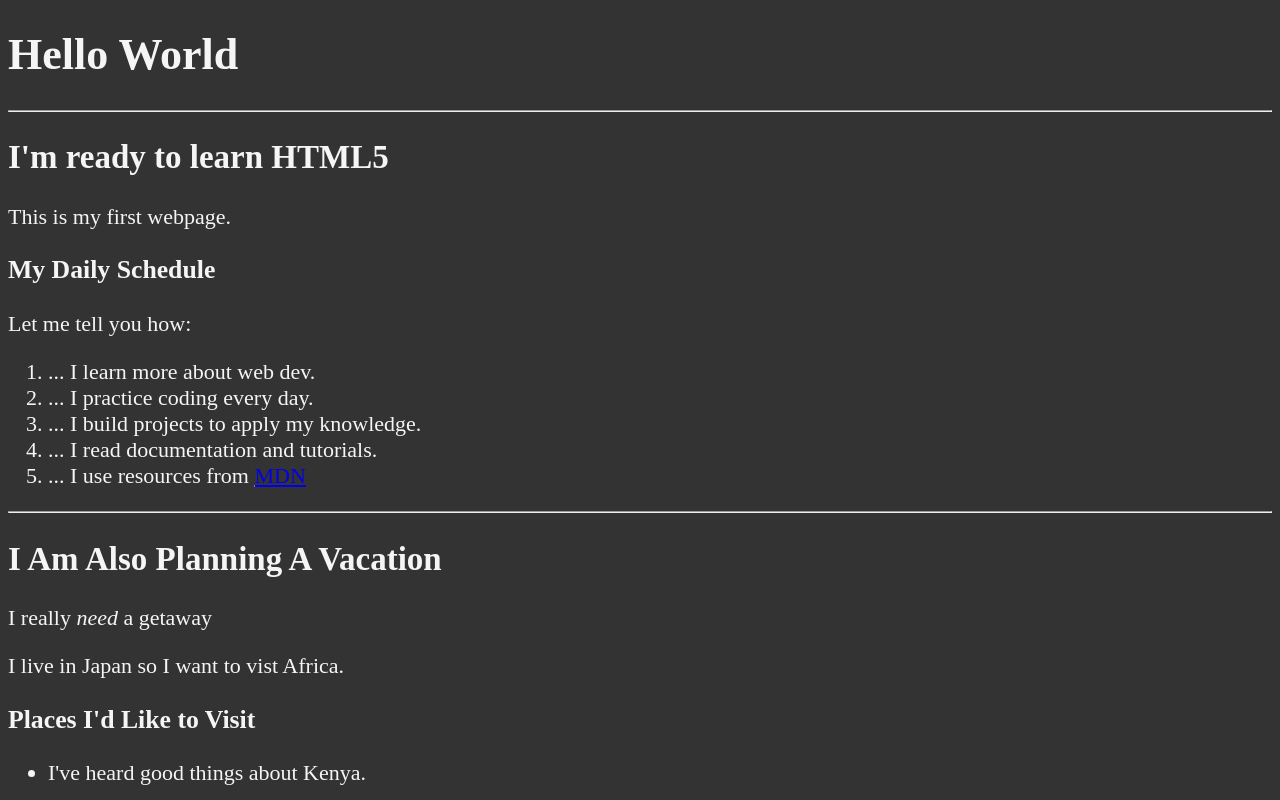
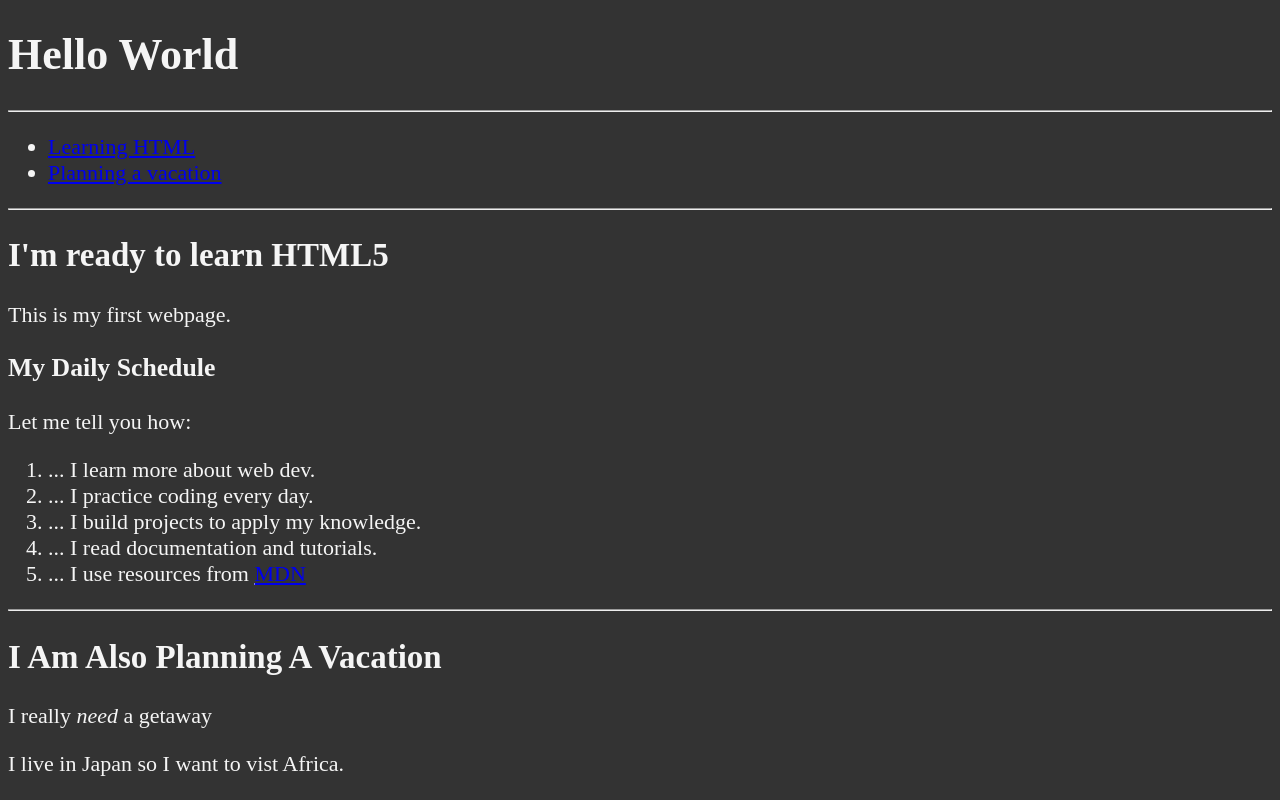
Before and after one commit to Wesley-John/freeCodeCamp-course-project, a plain HTML site: page index.html in a window 1280 px wide. Shown: the top 800 px of the page. Drawn offline with Linux system fonts and the light colour scheme.

Commit message:
Create sections. Add navbar to the index.html

```diff
--- a/index.html
+++ b/index.html
@@ -21,6 +21,20 @@
 
         <hr>
 
+        <nav>
+            <ul>
+                <li>
+                    <a href="#html">Learning HTML</a>
+                </li>
+                <li>
+                    <a href="#vacation">Planning a vacation</a>
+                </li>
+            </ul>
+        </nav>
+
+        <hr>
+
+        <section id="html">
             <h2>I'm ready to learn HTML5</h2>
             <p>This is my first webpage.</p>
 
@@ -33,9 +47,12 @@
                 <li>... I read documentation and tutorials.</li>
                 <li>... I use resources from <abbr title="Mozilla Developer Network"><a href="https://developer.mozilla.org/" target="_blank">MDN</a></abbr></li>
             </ol>
+        </section>
+
 
         <hr>
 
+        <section id="vacation">
             <h2>I Am Also Planning A Vacation</h2>
             <p>I really <em>need</em> a getaway</p>
             <p>I live in Japan so I want to vist Africa.</p>
@@ -76,6 +93,8 @@
                 </dt>
                 <dd>I've heard it's also dangerous.</dd>
             </dl>
+        </section>
+
 
         <hr>
 
```
Also changed, not shown: about.html (+4 -0 lines). Lines whose indentation alone changed are shown as unchanged.
